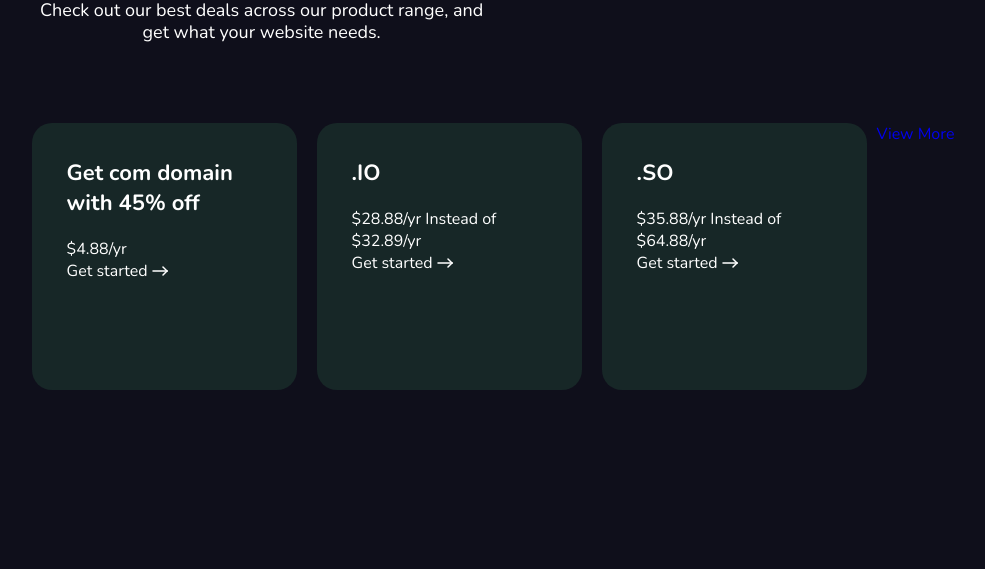
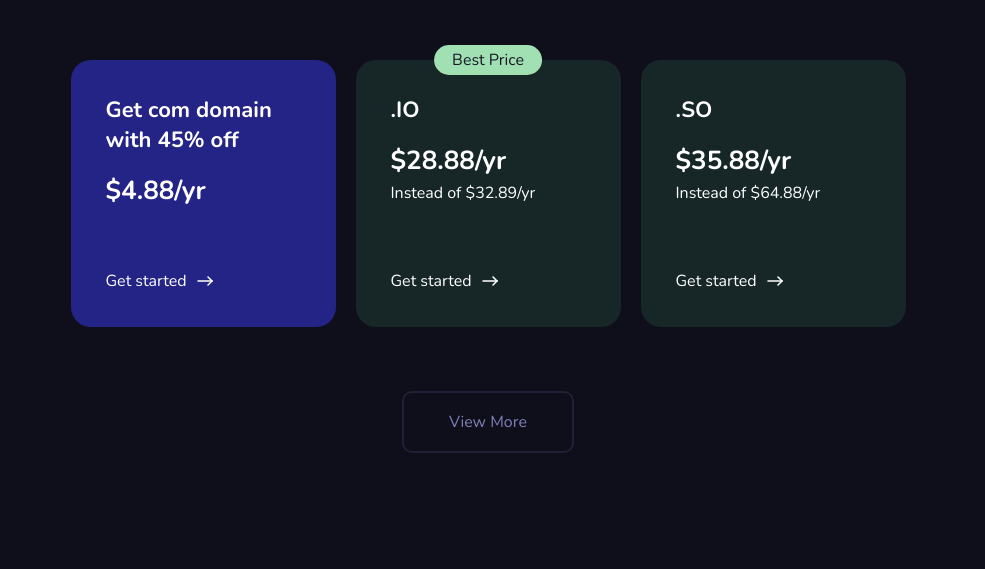
Before and after one commit to mustafadurmaz/css_works, a plain HTML site: page pricing_table/index.html in a window 1280 px wide. Shown: the part 231-800 px from the top of the page, without its empty margins (152-1137 px from the left). Drawn offline with nearby package versions, Linux system fonts and the light colour scheme.

Commit message:
Pricing Table

```diff
--- a/pricing_table/index.html
+++ b/pricing_table/index.html
@@ -21,7 +21,7 @@
         </header>
 
         <ul class="pricing-list">
-            <li>
+            <li class="active">
                 <a href="#">
                     <span class="title">
                         Get com domain with 45% off
@@ -37,6 +37,9 @@
 
             <li>
                 <a href="#">
+                    <span class="best-price">
+                        Best Price
+                    </span>
                     <span class="title">
                         .IO
                     </span>
@@ -52,6 +55,7 @@
 
             <li>
                 <a href="#">
+
                     <span class="title">
                         .SO
                     </span>
@@ -65,10 +69,12 @@
                 </a>
             </li>
 
-            <div class="action">
-                <a href="#">View More</a>
-            </div>
+
         </ul>
+
+        <div class="action">
+            <a href="#">View More</a>
+        </div>
     </div>
 
 </body>
--- a/pricing_table/style.css
+++ b/pricing_table/style.css
@@ -40,6 +40,7 @@ body{
 }
 
 .component-pricing-list header p{
+    margin: 0 auto;
     font-size: 18px;
     color: #fff;
     line-height: 22px;
@@ -66,6 +67,23 @@ body{
     padding: 35px;
     color: #fff;
     text-align: left;
+    transition: 300ms background-color;
+    position: relative;
+}
+
+.pricing-list li a .best-price{
+    position: absolute;
+    line-height: 30px;
+    left: 50%;
+    transform: translateX(-50%);
+    top:-15px;
+    height: 30px;
+    background-color: #A0E0B2;
+    border-radius: 30px;
+    color: #171727;
+    font-size: 16px;
+    padding: 0 18px;
+
 }
 
 .pricing-list li a .title{
@@ -73,3 +91,59 @@ body{
     font-weight: bold;
     margin-bottom: 20px;
 }
+
+.pricing-list li a .price span{
+    display: block;
+    font-size: 16px;
+    font-weight: normal;
+}
+
+.pricing-list li a .price{
+    font-size: 26px;
+    font-weight: bold;
+    line-height: 32px;
+
+}
+
+.pricing-list li a .btn{
+    font-size: 16px;
+    margin-top: auto;
+    display: flex;
+}
+
+.pricing-list li a .btn img{
+    margin-left: 10px;
+}
+
+.pricing-list li a:hover{
+    background-color: #242486;
+}
+
+.pricing-list li a:hover .btn img{
+    margin-left: 20px;
+}
+
+.pricing-list li.active a{
+    background-color: #242486;
+}
+
+.component-pricing-list .action{
+    margin-top: 64px;
+    text-align: center;
+}
+
+.component-pricing-list .action a{
+    display: inline-block;
+    padding: 18px 45px;
+    border: 2px solid #1f1f35;
+    border-radius: 10px;
+    font-size: 16px;
+    color: #8080b9;
+    transition: 300ms all;
+}
+
+.component-pricing-list .action a:hover{
+    border-color: #242486;
+    background-color: #242486;
+    color: #fff;
+}
```
